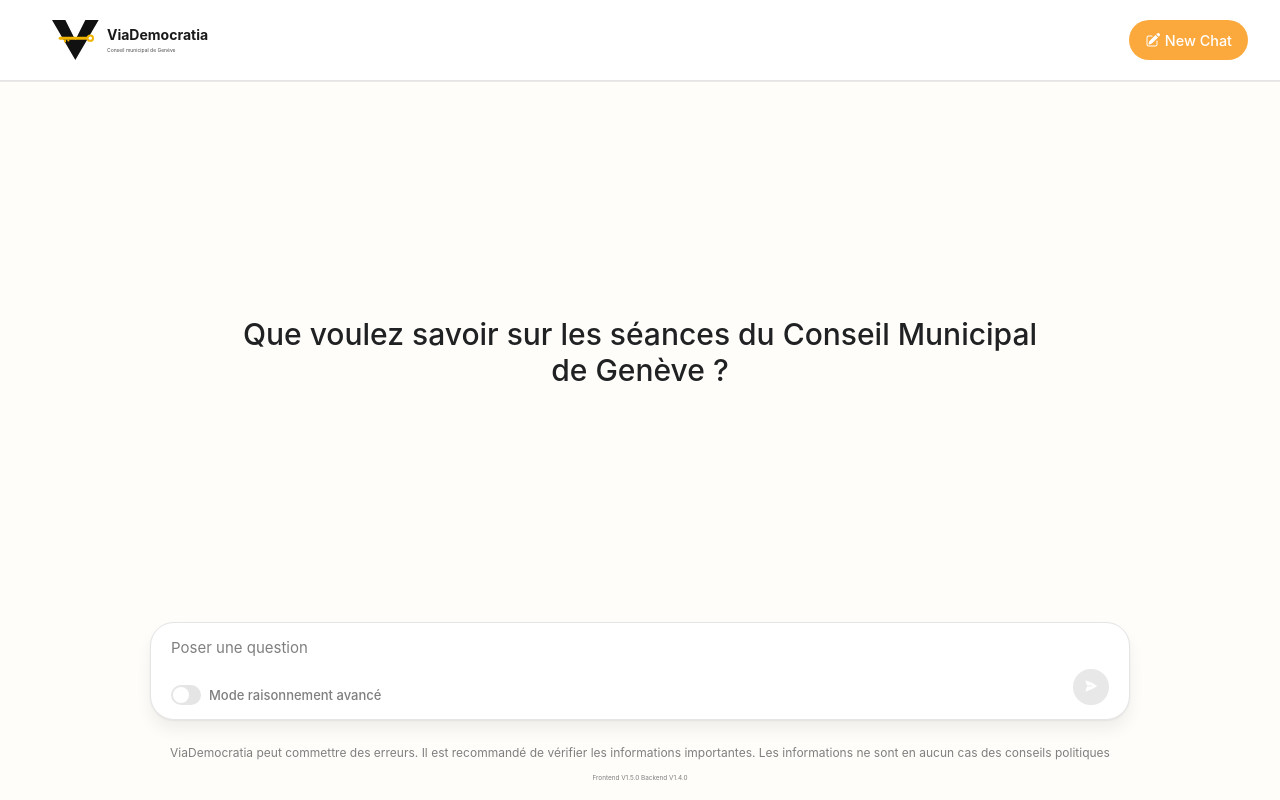
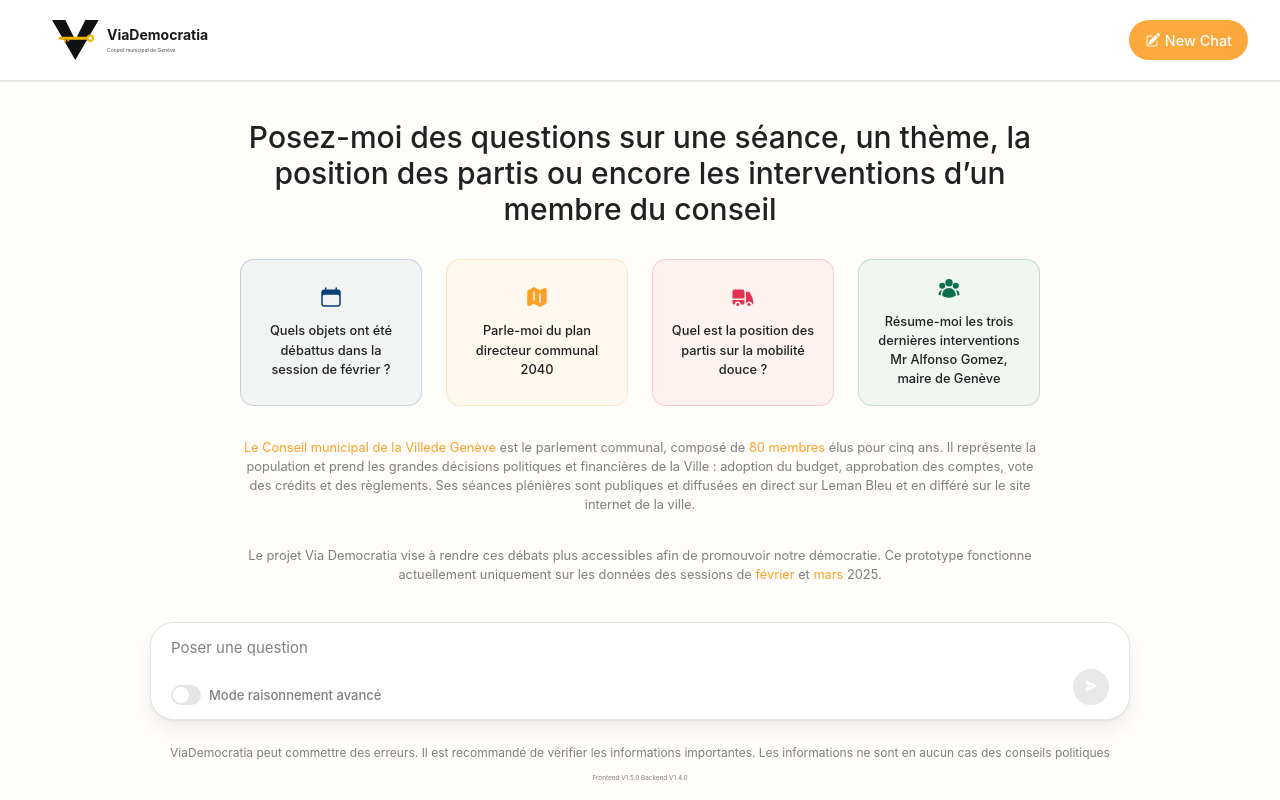
Before and after one commit to M1NDflow/voxpopy-fe, a Vue app: page / in a window 1280 px wide. Built offline with nearby package versions, Linux system fonts and the light colour scheme; no server answers.

Commit message:
feat : ajout guidelines + 4 Question départ

```diff
--- a/src/assets/design-system.css
+++ b/src/assets/design-system.css
@@ -92,6 +92,10 @@ p {
   margin: 0;
 }
 
+a {
+  color: var(--color-primary-dark);
+  text-decoration: none;
+}
 
 /* Buttons */
 button {
--- /dev/null
+++ b/src/components/QuestionCard.vue
@@ -0,0 +1,99 @@
+<template>
+    <div class="question-card" :style="cssVars" @click="handleClick">
+        <component v-if="icon" :is="icon" class="icon" />
+        <div class="content">
+            <slot />
+        </div>
+    </div>
+</template>
+
+<script lang="ts">
+import { defineComponent, type PropType, type Component } from 'vue'
+
+export default defineComponent({
+    name: 'QuestionCard',
+    props: {
+        icon: {
+            type: [Object, Function] as PropType<Component | null>,
+            default: null,
+        },
+        color: {
+            type: String,
+            default: '',
+        },
+    },
+    emits: ['select'],
+    computed: {
+        cssVars(): Record<string, string> {
+            if (!this.color) {
+                return {}
+            }
+            // couleur principale
+            const main = this.color
+            // couleur fond opacité 0.2
+            const bg20 = this.colorWithOpacity(main, 0.05)
+            // couleur fond opacité 0.4
+            const bg40 = this.colorWithOpacity(main, 0.2)
+            return {
+                '--card-main-color': main,
+                '--card-bg-20': bg20,
+                '--card-bg-40': bg40,
+            }
+        },
+    },
+    methods: {
+        // accepte hex (#rrggbb) ou rgb(...) ; retourne rgba
+        colorWithOpacity(col: string, alpha: number): string {
+            if (col.startsWith('#')) {
+                const hex = col.replace('#', '')
+                const r = parseInt(hex.substring(0, 2), 16)
+                const g = parseInt(hex.substring(2, 4), 16)
+                const b = parseInt(hex.substring(4, 6), 16)
+                return `rgba(${r}, ${g}, ${b}, ${alpha})`
+            }
+            // fallback
+            return col
+        },
+        handleClick() {
+            this.$emit('select')
+        }
+    }
+})
+</script>
+
+<style scoped>
+.question-card {
+    display: flex;
+    flex-direction: column;
+    align-items: center;
+    justify-content: center;
+    cursor: pointer;
+    flex: 1;
+    background-color: var(--card-bg-20, rgba(211, 211, 211, 0.2));
+    border: 1px solid var(--card-bg-40, var(--color-primary-dark));
+    border-radius: var(--border-radius-md);
+    padding: var(--spacing-md);
+    font-weight: 500;
+    color: var(--color-text);
+    text-align: center;
+    transition: background-color 0.2s ease, border-color 0.2s ease;
+}
+
+.question-card:hover {
+    background-color: var(--card-bg-40, rgba(211, 211, 211, 0.4));
+}
+
+.icon {
+    width: 24px;
+    height: 24px;
+    margin-bottom: var(--spacing-sm);
+    color: var(--card-main-color, var(--color-primary-dark));
+}
+
+.content {
+    display: flex;
+    align-items: center;
+    justify-content: center;
+    text-align: center;
+}
+</style>
--- /dev/null
+++ b/src/components/QuestionGrid.vue
@@ -0,0 +1,50 @@
+<template>
+    <div class="question-grid">
+        <QuestionCard :icon="CalendarIcon" color="#094074"
+            @select="send('Quels objets ont été débattus dans la session de février ?')">
+            Quels objets ont été débattus dans la session de février ?
+        </QuestionCard>
+        <QuestionCard :icon="MapIcon" color="#FBA028" @select="send('Parle-moi du plan directeur communal 2040')">
+            Parle-moi du plan directeur communal 2040
+        </QuestionCard>
+        <QuestionCard :icon="TruckIcon" color="#E83151"
+            @select="send('Quel est la position des partis sur la mobilité douce ?')">
+            Quel est la position des partis sur la mobilité douce ?
+        </QuestionCard>
+        <QuestionCard :icon="UserGroupIcon" color="#0B6E4F"
+            @select="send('Résume-moi les trois dernières interventions Mr Alfonso Gomez, maire de Genève')">
+            Résume-moi les trois dernières interventions Mr Alfonso Gomez, maire de Genève
+        </QuestionCard>
+    </div>
+</template>
+
+<script lang="ts">
+import { defineComponent } from 'vue'
+import QuestionCard from './QuestionCard.vue'
+import { useMessageStore } from '@/stores/messageStore'
+
+// Import d’icônes solides 24x24
+import { CalendarIcon, MapIcon, TruckIcon, UserGroupIcon }
+    from '@heroicons/vue/24/solid'
+
+export default defineComponent({
+    name: 'QuestionGrid',
+    components: { QuestionCard },
+    setup() {
+        const messageStore = useMessageStore()
+        function send(question: string) {
+            messageStore.sendMessage(question)
+        }
+        return { CalendarIcon, MapIcon, TruckIcon, UserGroupIcon, send }
+    }
+})
+</script>
+
+<style scoped>
+.question-grid {
+    display: flex;
+    gap: var(--spacing-lg);
+    width: 100%;
+    max-width: 800px;
+}
+</style>
--- a/src/components/WelcomeMessage.vue
+++ b/src/components/WelcomeMessage.vue
@@ -1,23 +1,63 @@
 <template>
     <div class="welcome-message">
-        <h1>Que voulez savoir sur les séances du Conseil Municipal de Genève ?</h1>
+        <h1>
+            Posez-moi des questions sur une séance, un thème, la position des partis ou encore les interventions d’un
+            membre du conseil
+        </h1>
+
+        <QuestionGrid />
+
+        <p>
+            <a href="https://www.geneve.ch/autorites-administration/conseil-municipal/">
+                Le Conseil municipal de la Villede Genève
+            </a>
+            est le parlement communal, composé de
+            <a href="https://www.geneve.ch/autorites-administration/conseil-municipal/membres/">
+                80 membres
+            </a>
+            élus pour cinq ans. Il représente la population et prend les grandes décisions politiques et financières de
+            la
+            Ville : adoption du budget, approbation des comptes, vote des crédits et des règlements. Ses séances
+            plénières
+            sont publiques et diffusées en direct sur Leman Bleu et en différé sur le site internet de la ville.
+        </p>
+        <p>
+            Le projet Via Democratia vise à rendre ces débats plus accessibles afin de promouvoir notre démocratie. Ce
+            prototype fonctionne actuellement uniquement sur les données des sessions de
+            <a
+                href="https://www.geneve.ch/autorites-administration/conseil-municipal/seances-plenieres/session-04-02-2025">février</a>
+            et
+            <a
+                href="https://www.geneve.ch/autorites-administration/conseil-municipal/seances-plenieres/session-11-03-2025">mars</a>
+            2025.
+        </p>
+
     </div>
 </template>
 
 <script>
+import QuestionGrid from './QuestionGrid.vue'
 export default {
-    name: 'WelcomeMessage'
+    name: 'WelcomeMessage',
+    components: {
+        QuestionGrid
+    }
 }
 </script>
 
 <style scoped>
 .welcome-message {
     display: flex;
+    flex-direction: column;
     flex-grow: 1;
     align-items: center;
     justify-content: center;
     text-align: center;
+    max-width: 800px;
+    gap: var(--spacing-xl);
+    color: var(--color-text-secondary);
     padding: var(--spacing-xl);
+    font-size: var(--font-size-xs);
 }
 
 h1 {
@@ -28,4 +68,9 @@ h1 {
     max-width: 800px;
     margin: 0 auto;
 }
+
+.a {
+    color: var(--color-primary-dark);
+    text-decoration: none;
+}
 </style>
```
